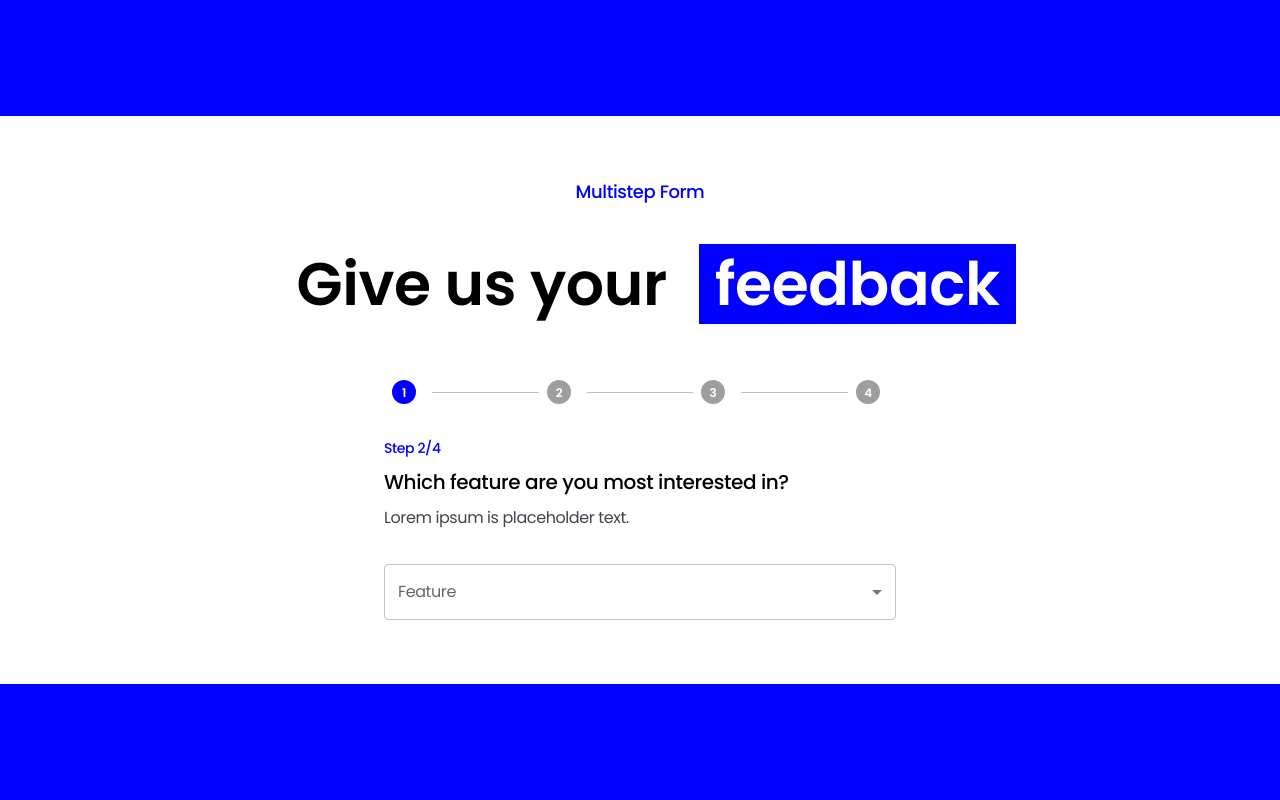
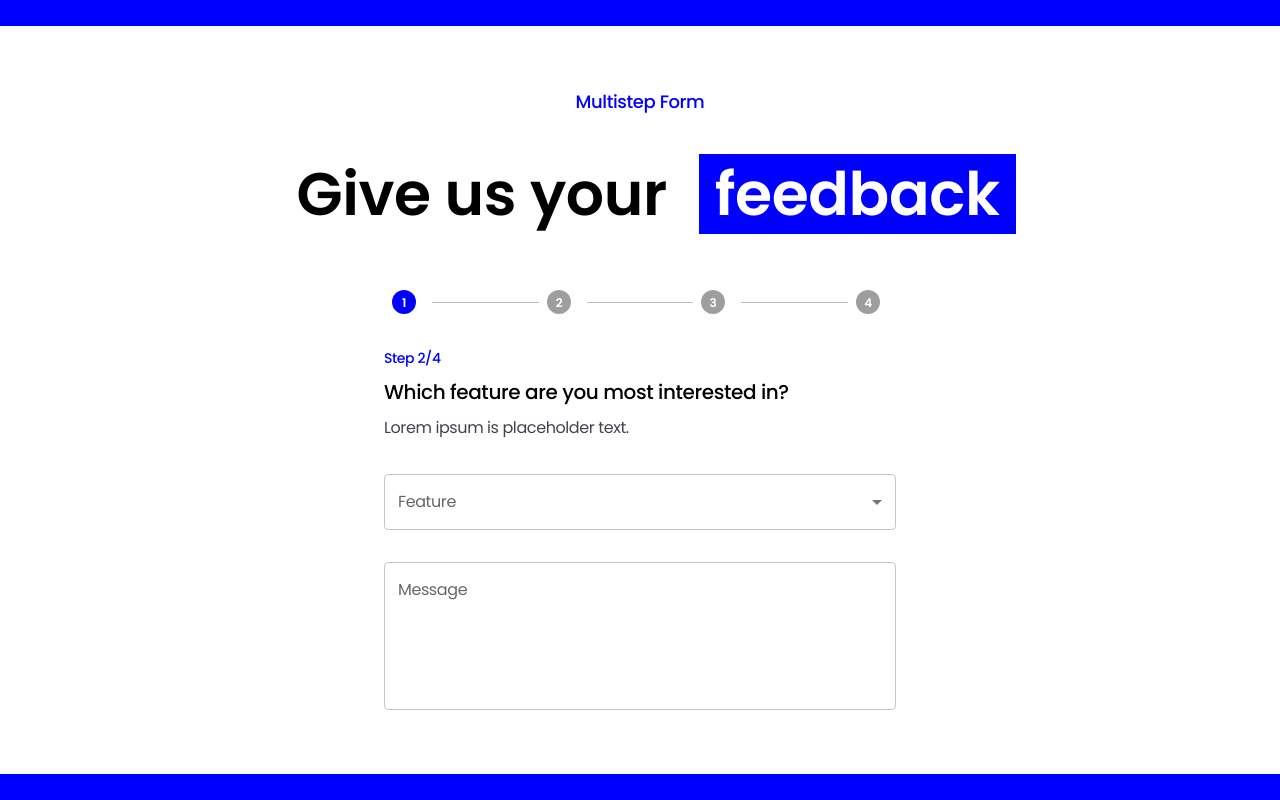
Before and after one commit to bazyli2/multi-step-form, a Next.js app: page / in a window 1280 px wide. Built offline with nearby package versions, Linux system fonts and the light colour scheme; what @mui/material-nextjs would draw is missing.

Commit message:
added text area for message in step two

```diff
--- a/src/pages/MultiStepForm/steps/Step2/Step2.tsx
+++ b/src/pages/MultiStepForm/steps/Step2/Step2.tsx
@@ -1,3 +1,4 @@
+import { TextField } from "@mui/material";
 import { FeatureSelect } from "./FeatureSelect";
 
 export function Step2() {
@@ -12,8 +13,9 @@ export function Step2() {
           Lorem ipsum is placeholder text.
         </p>
       </header>
-      <form>
+      <form className="contents">
         <FeatureSelect />
+        <TextField label="Message" placeholder="Message" multiline rows={5} />
       </form>
     </>
   );
```
